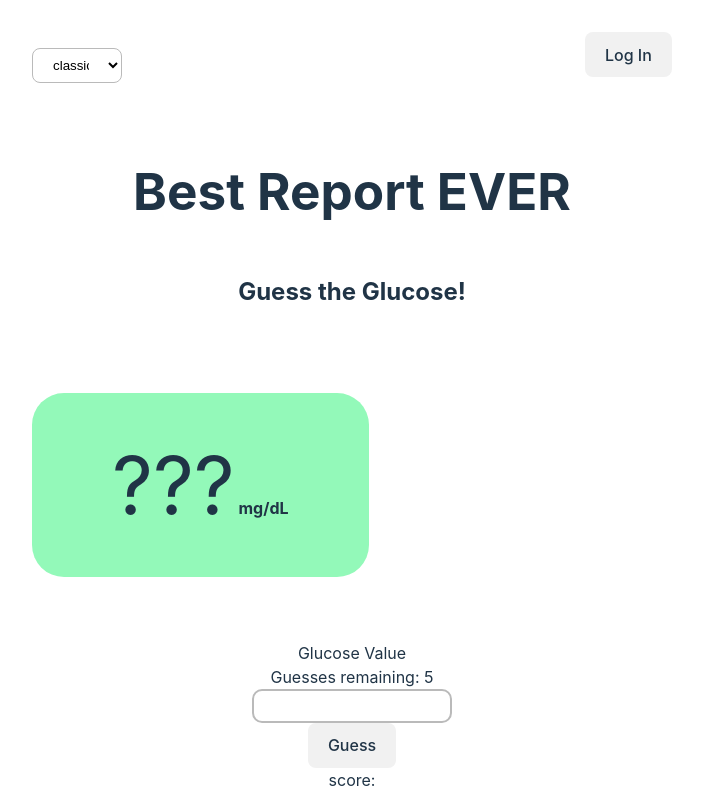
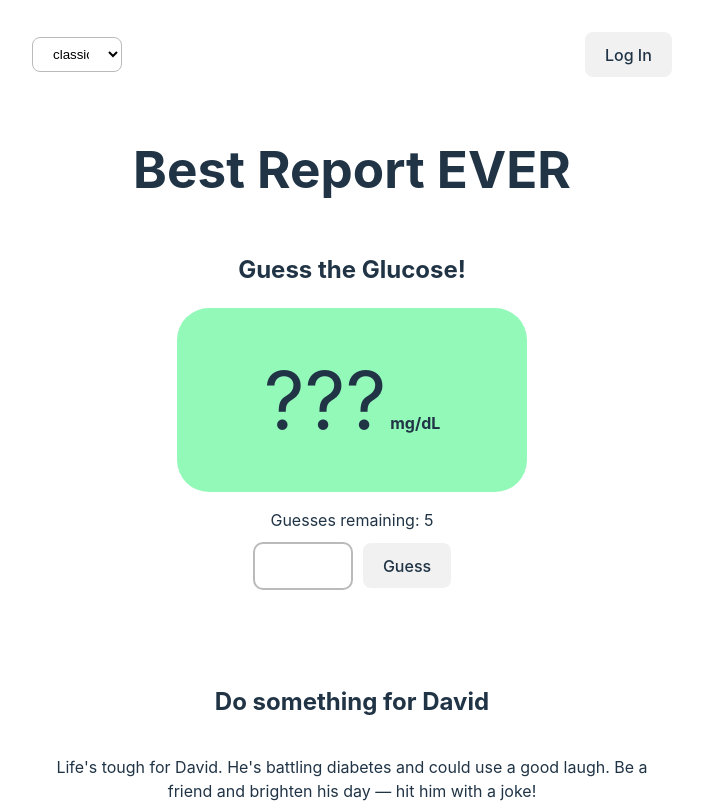
Before and after one commit to Annalisa11/vitals-report, a React (Vite) app in the folder web/: page / in a window 1280 px wide. Shown: the top 803 px of the page, without its empty margins (288-991 px from the left). Built offline with nearby package versions, Linux system fonts and the light colour scheme; no server answers.

Commit message:
updated glucose guess style

```diff
--- a/web/src/App.scss
+++ b/web/src/App.scss
@@ -2,16 +2,24 @@
   padding-bottom: 4rem;
   background-color: var(--background-color);
 
-  header {
+  .guess-form {
+    margin-top: 1rem;
     display: flex;
-    justify-content: space-between;
-    margin-bottom: 4rem;
+    flex-direction: column;
+    align-items: center;
+    gap: 10px;
 
-    .user {
+    input {
+      width: 100px;
+      font-size: larger;
+      text-align: center;
+    }
+
+    &__input-row {
       display: flex;
-      gap: 2rem;
+      gap: 10px;
       align-items: center;
-      justify-content: flex-end;
+      margin-top: 10px;
     }
   }
 }
@@ -21,6 +29,7 @@ main {
   display: flex;
   flex-direction: column;
   place-content: center;
+  align-items: center;
   gap: 4rem;
 }
 
@@ -36,9 +45,8 @@ input:not([type='checkbox']):not([type='radio']):not([type='file']):not(
     [type='submit']
   ):not([type='button']) {
   border: 2px solid var(--color-border-secondary);
-  width: 15em;
   height: 2.5em;
-  padding-left: 0.8em;
+  padding: 0.8em;
   outline: none;
   overflow: hidden;
   background-color: var(--background-color);
@@ -53,6 +61,18 @@ input:not([type='checkbox']):not([type='radio']):not([type='file']):not(
   }
 }
 
+/* Chrome, Safari, Edge, Opera */
+input::-webkit-outer-spin-button,
+input::-webkit-inner-spin-button {
+  -webkit-appearance: none;
+  margin: 0;
+}
+
+/* Firefox */
+input[type='number'] {
+  -moz-appearance: textfield;
+}
+
 label {
   display: block;
 }
--- a/web/src/App.tsx
+++ b/web/src/App.tsx
@@ -112,13 +112,19 @@ const App: React.FC = () => {
         </main>
       ) : (
         <main>
+          <div>
             <h2>Guess the Glucose!</h2>
             <GlucoseBox ValueInMgPerDl={glucoseValue} />
-          <form onSubmit={handleGlucoseSubmit}>
+            <form onSubmit={handleGlucoseSubmit} className='guess-form'>
               <div>
-              <label>Glucose Value</label>
-              <div>Guesses remaining: {guesses}</div>
+                <div className='guess-form__guess-count'>
+                  {guesses <= 0
+                    ? 'NO MORE GUESSES :('
+                    : `Guesses remaining: ${guesses}`}
+                </div>
+                <div className='guess-form__input-row'>
                   <input
+                    className='guess-form__input'
                     type='number'
                     value={glucoseValue}
                     onChange={(e) => {
@@ -126,13 +132,15 @@ const App: React.FC = () => {
                       setGlucoseValue(JSON.parse(e.target.value.trim()));
                     }}
                   />
-            </div>
-            {guesses <= 0 && <div>NO MORE GUESSES :(</div>}
                   <Button type='submit' disabled={guesses <= 0}>
                     Guess
                   </Button>
-            <div>score: {score}</div>
+                </div>
+              </div>
+              <div>{score}</div>
             </form>
+          </div>
+
           <Jokes />
         </main>
       )}
--- a/web/src/components/Header.tsx
+++ b/web/src/components/Header.tsx
@@ -12,10 +12,10 @@ const Header: React.FC = () => {
   const { user, logout, isLoggedIn, checkHasRight } = useAuth();
 
   return (
-    <header className='app__header'>
+    <header className='header'>
       <ThemeDropdown />
       {isLoggedIn ? (
-        <div className='app__header user'>
+        <div className='header user'>
           <strong>Hi, {user?.username}</strong>
           <Button onClick={logout}>Log Out</Button>
           {checkHasRight('create-account') && <AdminModal />}
--- a/web/src/components/basic/Button.scss
+++ b/web/src/components/basic/Button.scss
@@ -21,6 +21,7 @@
   cursor: pointer;
   transition: border-color 0.25s;
   height: fit-content;
+  width: fit-content;
 
   &:hover {
     border-color: var(--button-border-hover);
--- a/web/src/styles/Header.scss
+++ b/web/src/styles/Header.scss
@@ -3,6 +3,7 @@
 .header {
   display: flex;
   justify-content: space-between;
+  align-items: center;
   margin-bottom: 4rem;
   background-color: var(--background-color);
 
--- a/web/src/styles/Vitals.scss
+++ b/web/src/styles/Vitals.scss
@@ -36,9 +36,13 @@
   align-items: center;
   background: var(--color-primary);
   border-radius: 2rem;
-  width: fit-content;
-  padding: 2rem 5rem;
+  width: 280px;
+  padding: 2rem 0;
   color: var(--vitals-glucose-text-color);
+
+  @include breakpoint('medium') {
+    width: 350px;
+  }
 
   &-text {
     font-size: 5rem;
--- a/web/src/styles/forms/ThemeDropdown.scss
+++ b/web/src/styles/forms/ThemeDropdown.scss
@@ -3,7 +3,6 @@
 .theme-dropdown {
   display: flex;
   flex-direction: column;
-  margin: 1rem 0;
   font-family: Arial, sans-serif;
 
   label {
```
Lines whose indentation alone changed are shown as unchanged.
